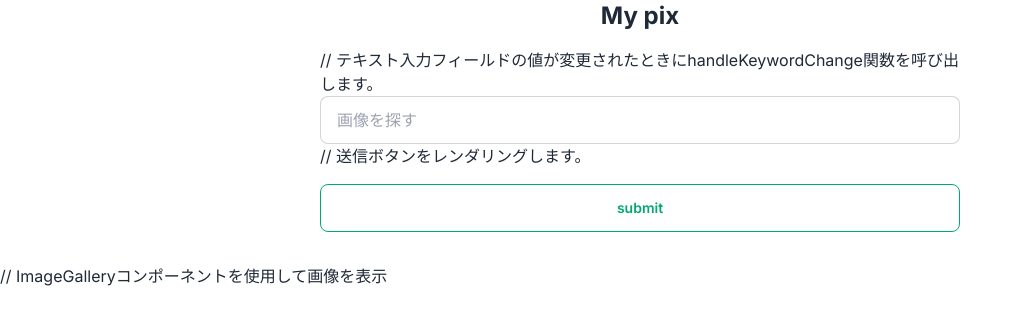
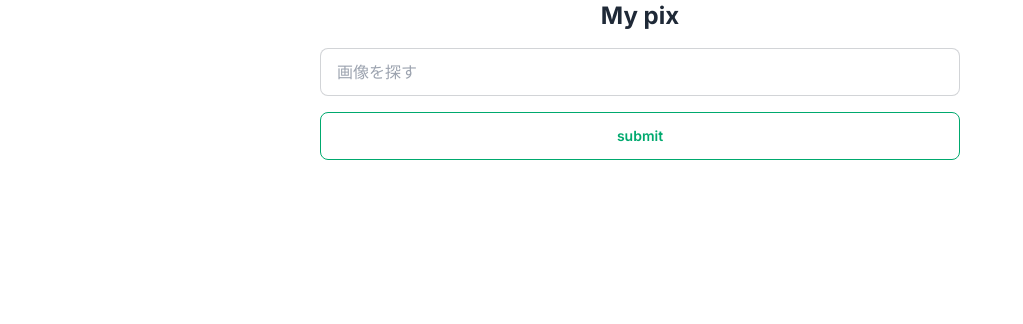
Before and after one commit to fumifumi9999/copy-kurosureact, a Next.js app: page / in a window 1280 px wide. Shown: the top 324 px of the page, without its empty margins (0-1023 px from the left). Built offline with nearby package versions, Linux system fonts and the light colour scheme.

Commit message:
コメント修正

```diff
--- a/src/app/DisplayImages.jsx
+++ b/src/app/DisplayImages.jsx
@@ -7,7 +7,7 @@ export default function DisplayImages({ images }) {
     // 画像を表示するためのグリッドレイアウトを作成
     <div className="grid-cols-3 gap-4">
       <div></div>
-      // ImageGalleryコンポーネントを使用して画像を表示
+      {/* ImageGalleryコンポーネントを使用して画像を表示 */}
       <div className="grid gap-4">
         <ImageGallery images={images} />
       </div>
--- a/src/app/Search.jsx
+++ b/src/app/Search.jsx
@@ -23,9 +23,9 @@ export default function Search({ onSearch }) {
   return (
     // フォームの送信時にhandleSubmit関数を呼び出します。
     <form onSubmit={handleSubmit} className="mb-8 w-1/2 mx-auto">
-      // テキスト入力フィールドの値が変更されたときにhandleKeywordChange関数を呼び出します。
+      {/* テキスト入力フィールドの値が変更されたときにhandleKeywordChange関数を呼び出します。 */}
       <input type="text" name="keyword" placeholder='画像を探す' onChange={handleKeywordChange} className="input input-bordered w-full" />
-      // 送信ボタンをレンダリングします。
+      {/* 送信ボタンをレンダリングします。 */}
       <button type="submit" className="mt-4 btn btn-outline btn-success w-full">
         submit
       </button>
```
